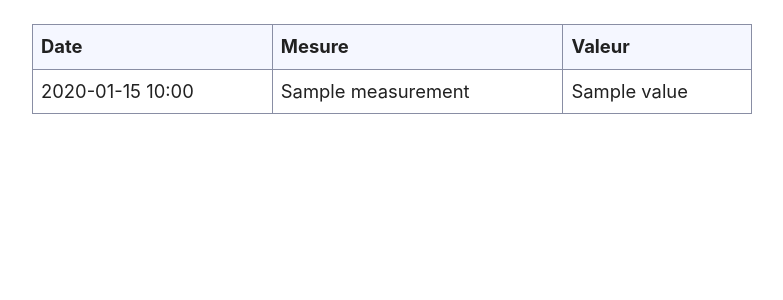
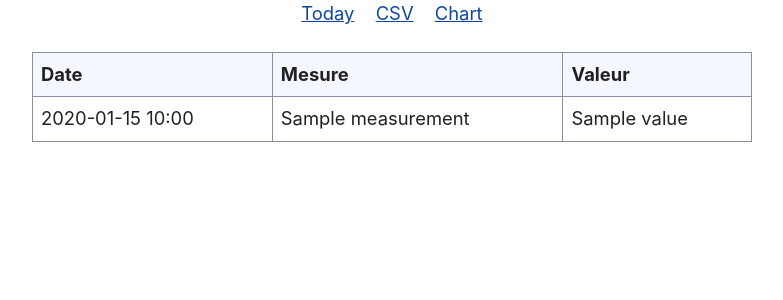
Before and after one commit to abulte/homelog, a Flask app: template homelog/templates/table.html.j2 in a window 1280 px wide. Shown: the top 300 px of the page, without its empty margins (248-1031 px from the left). Run offline with Flask 3, Linux system fonts and the light colour scheme; the template is opened without the code that fills it: most values are stand-ins (such as "Sample title", 1, 10 or a date in 2020).

Commit message:
Add mini menu on table

```diff
--- a/homelog/app.py
+++ b/homelog/app.py
@@ -28,6 +28,11 @@ def format_datetime(value: datetime):
     return value.strftime("%Y-%m-%d %H:%M")
 
 
+@app.context_processor
+def inject_globals():
+    return dict(utcnow=datetime.utcnow)
+
+
 def compute_filters(request_args: MultiDict, columns: list) -> dict:
     """Filters in args like `measurement=value`, `created_at__gt=value`..."""
     filters = {}
@@ -55,7 +60,7 @@ def model_table(model):
     table = g.db.get_table(model)
     filters = compute_filters(request.args, table.columns)
     records = table.find(**filters, order_by="-created_at")
-    return render_template("table.html.j2", records=records)
+    return render_template("table.html.j2", records=records, model=model)
 
 
 @app.route("/<model>/plot")
@@ -66,6 +71,8 @@ def model_plot(model):
     filters = compute_filters(request.args, table.columns)
     records = table.find(**filters, order_by="-created_at")
     df = pd.DataFrame(records)
+    if df.empty:
+        return "No data", 404
     fig = Figure()
     ax = fig.subplots()
     df.set_index("created_at").groupby("measurement")["value"].plot(
--- a/homelog/templates/base.html.j2
+++ b/homelog/templates/base.html.j2
@@ -6,6 +6,9 @@
     <meta name="viewport" content="width=device-width, initial-scale=1.0">
     <title>homelog</title>
     <link rel="stylesheet" href="https://unpkg.com/simpledotcss/simple.min.css">
+    <style>
+    {% block inline_css %}{% endblock inline_css %}
+    </style>
 </head>
 <body>
 {% block content %}
--- a/homelog/templates/table.html.j2
+++ b/homelog/templates/table.html.j2
@@ -1,6 +1,22 @@
 {% extends "base.html.j2" %}
 
+{% block inline_css %}
+.mini-header {
+  text-align: center;
+}
+.mini-header > nav > a {
+  margin: 0 0.5rem 0 0.5rem;
+}
+{% endblock inline_css %}
+
 {% block content %}
+<div class="mini-header">
+  <nav>
+    <a href="/{{model}}/table?created_at__gt={{utcnow().date().isoformat()}}">Today</a>
+    <a href="csv?{{request.query_string.decode()}}">CSV</a>
+    <a href="plot?{{request.query_string.decode()}}">Chart</a>
+  </nav>
+</div>
 <table>
   <thead>
     <tr>
```
Also changed, not shown: tests/test_app.py (+1 -2 lines).
